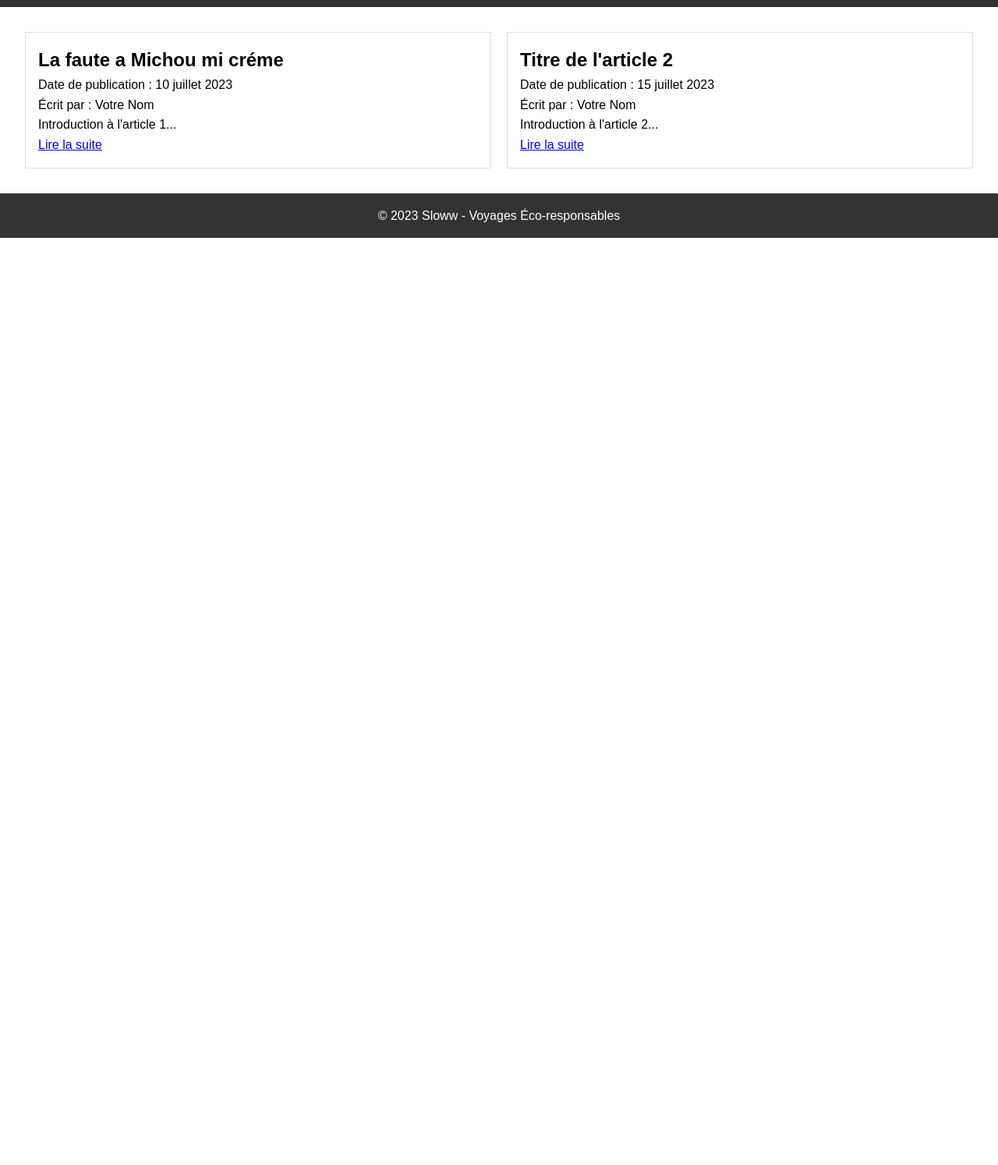
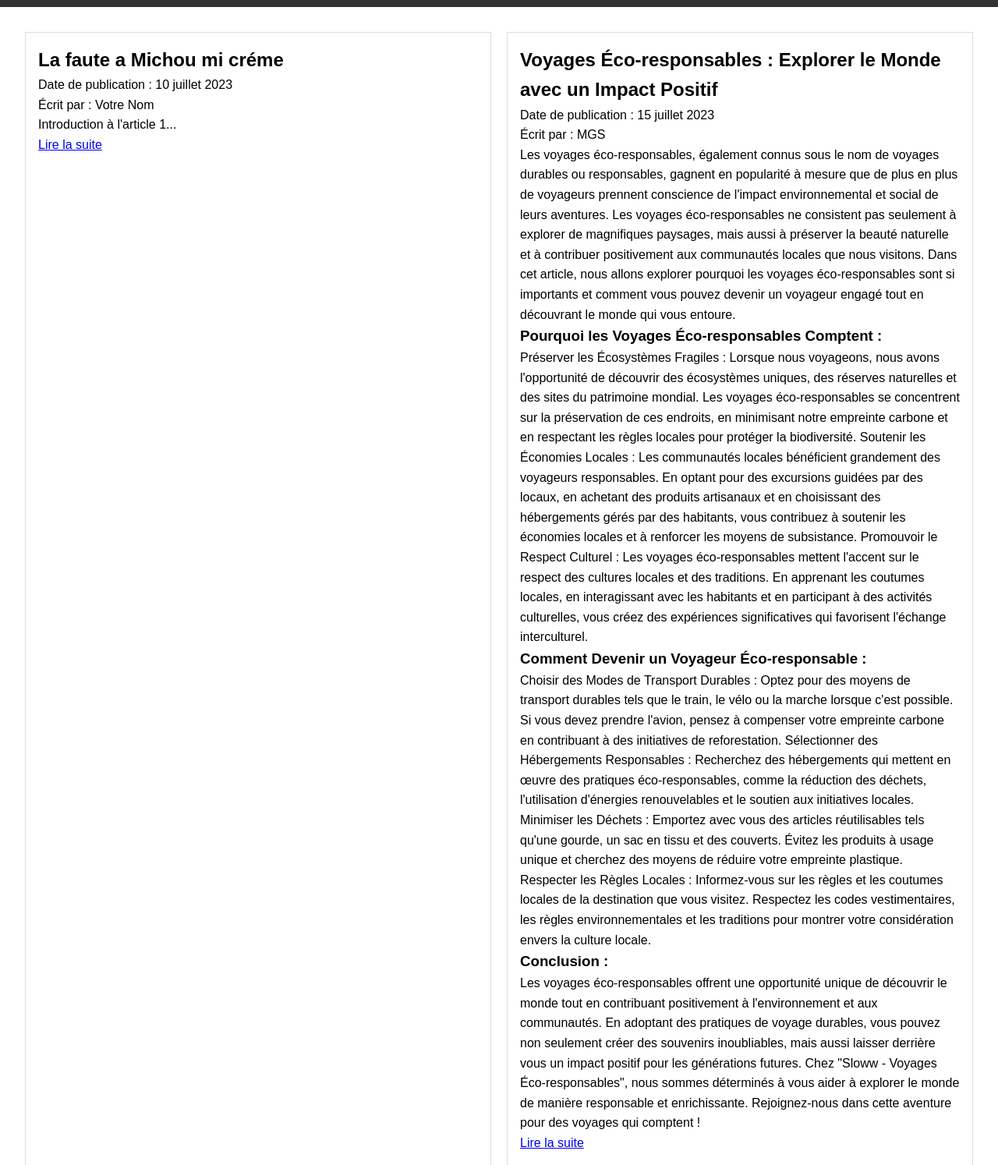
Before and after one commit to stefzouille/sloww, a plain HTML site: page index.html in a window 1280 px wide. Shown: the part 100-1594 px from the top of the page at 78% size. Before the commit the page ends 800 px from the top, so only its background shows below. Drawn offline with Linux system fonts and the light colour scheme.

Commit message:
ad article blog 1 test

```diff
--- a/index.html
+++ b/index.html
@@ -29,10 +29,26 @@
             </article>
 
             <article>
-                <h2>Titre de l'article 2</h2>
+                <h2>Voyages Éco-responsables : Explorer le Monde avec un Impact Positif</h2>
                 <p>Date de publication : 15 juillet 2023</p>
-                <p>Écrit par : Votre Nom</p>
-                <p>Introduction à l'article 2...</p>
+                <p>Écrit par : MGS</p>
+                <p>Les voyages éco-responsables, également connus sous le nom de voyages durables ou responsables, gagnent en popularité à mesure que de plus en plus de voyageurs prennent conscience de l'impact environnemental et social de leurs aventures. Les voyages éco-responsables ne consistent pas seulement à explorer de magnifiques paysages, mais aussi à préserver la beauté naturelle et à contribuer positivement aux communautés locales que nous visitons. Dans cet article, nous allons explorer pourquoi les voyages éco-responsables sont si importants et comment vous pouvez devenir un voyageur engagé tout en découvrant le monde qui vous entoure.</p>
+                <h3>Pourquoi les Voyages Éco-responsables Comptent :</h3>
+                <p>Préserver les Écosystèmes Fragiles : Lorsque nous voyageons, nous avons l'opportunité de découvrir des écosystèmes uniques, des réserves naturelles et des sites du patrimoine mondial. Les voyages éco-responsables se concentrent sur la préservation de ces endroits, en minimisant notre empreinte carbone et en respectant les règles locales pour protéger la biodiversité.
+
+                    Soutenir les Économies Locales : Les communautés locales bénéficient grandement des voyageurs responsables. En optant pour des excursions guidées par des locaux, en achetant des produits artisanaux et en choisissant des hébergements gérés par des habitants, vous contribuez à soutenir les économies locales et à renforcer les moyens de subsistance.
+
+                    Promouvoir le Respect Culturel : Les voyages éco-responsables mettent l'accent sur le respect des cultures locales et des traditions. En apprenant les coutumes locales, en interagissant avec les habitants et en participant à des activités culturelles, vous créez des expériences significatives qui favorisent l'échange interculturel.</p>
+                    <h3>Comment Devenir un Voyageur Éco-responsable :</h3>
+                    <p>Choisir des Modes de Transport Durables : Optez pour des moyens de transport durables tels que le train, le vélo ou la marche lorsque c'est possible. Si vous devez prendre l'avion, pensez à compenser votre empreinte carbone en contribuant à des initiatives de reforestation.
+
+                        Sélectionner des Hébergements Responsables : Recherchez des hébergements qui mettent en œuvre des pratiques éco-responsables, comme la réduction des déchets, l'utilisation d'énergies renouvelables et le soutien aux initiatives locales.
+
+                        Minimiser les Déchets : Emportez avec vous des articles réutilisables tels qu'une gourde, un sac en tissu et des couverts. Évitez les produits à usage unique et cherchez des moyens de réduire votre empreinte plastique.
+
+                        Respecter les Règles Locales : Informez-vous sur les règles et les coutumes locales de la destination que vous visitez. Respectez les codes vestimentaires, les règles environnementales et les traditions pour montrer votre considération envers la culture locale.</p>
+                        <h3>Conclusion :</h3>
+                        <p>Les voyages éco-responsables offrent une opportunité unique de découvrir le monde tout en contribuant positivement à l'environnement et aux communautés. En adoptant des pratiques de voyage durables, vous pouvez non seulement créer des souvenirs inoubliables, mais aussi laisser derrière vous un impact positif pour les générations futures. Chez "Sloww - Voyages Éco-responsables", nous sommes déterminés à vous aider à explorer le monde de manière responsable et enrichissante. Rejoignez-nous dans cette aventure pour des voyages qui comptent !</p>
                 <a href="article2.html">Lire la suite</a>
             </article>
 
```
